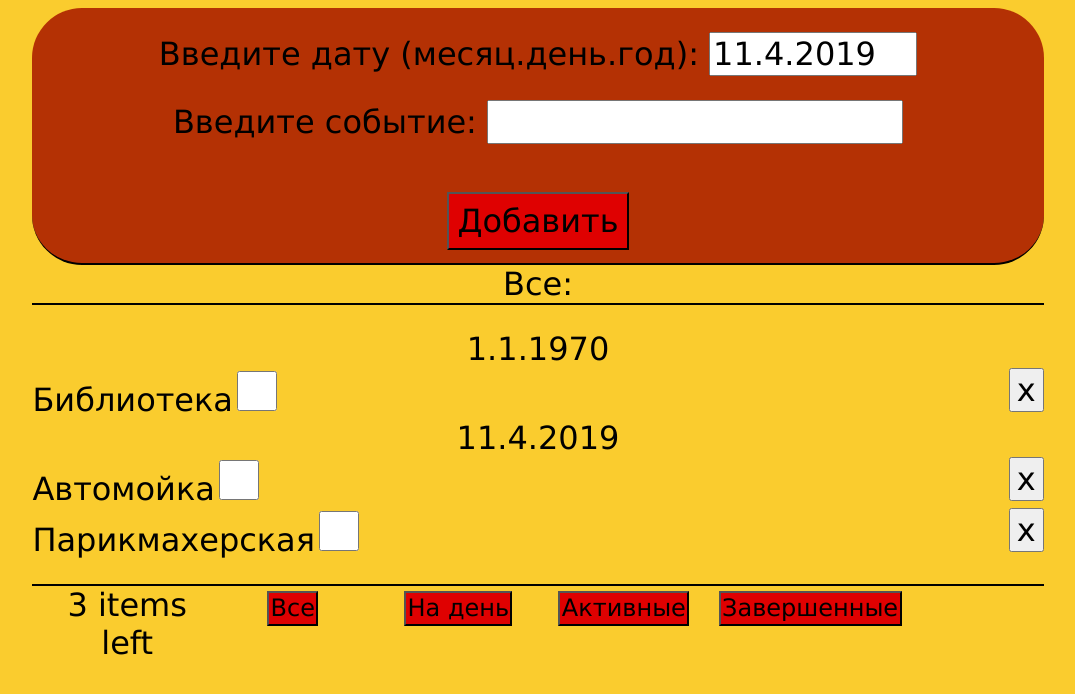
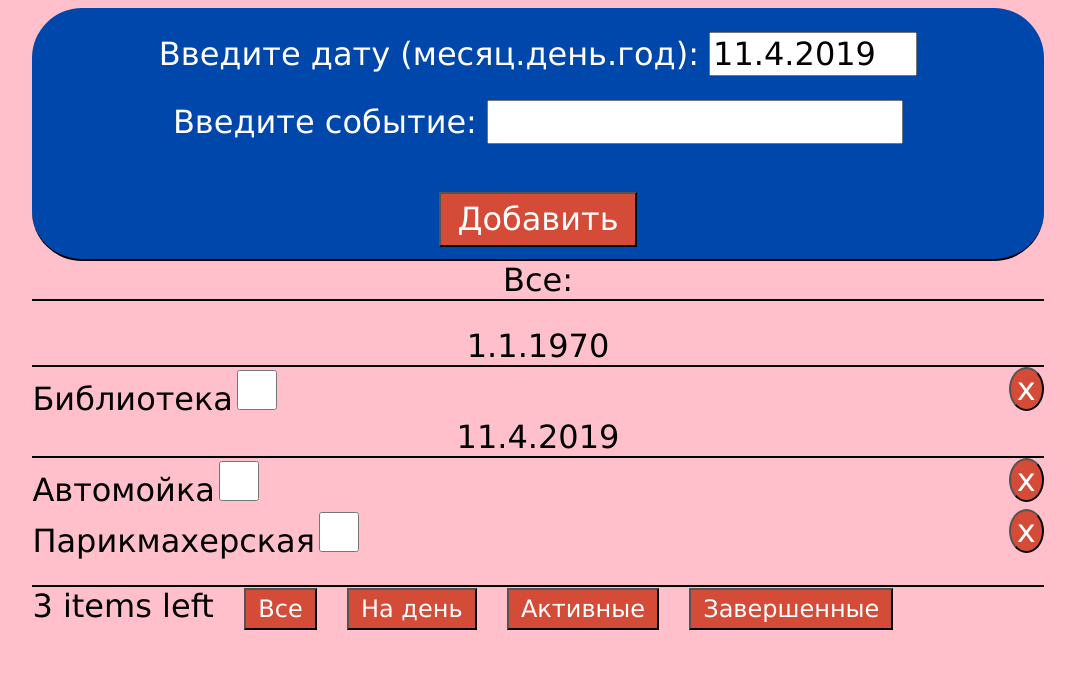
Before and after one commit to Snoop593/todos, a plain HTML site: page index.html in a window 1280 px wide. Shown: the whole page, without its empty margins (102-1177 px from the left). Drawn offline with Linux system fonts and the light colour scheme.

Commit message:
Add files via upload

```diff
--- a/index.js
+++ b/index.js
@@ -27,6 +27,7 @@ var er = document.querySelector('.error')
 var delButton = document.querySelector('.mulDel')
 var state = ""
 var selectedId = [];
+var globalID = 4;
 
 window.onload = new function(){
 	var today =  new Date();
@@ -63,6 +64,7 @@ function loadEvent(e){
 			break;
 		}
 	}
+	var selectNow = 0;
 	events.sort(function(a,b){return a.date-b.date})
 	for(var i=0;i<events.length;i++){
 		var e = events[i]
@@ -70,6 +72,7 @@ function loadEvent(e){
 			var d = document.createElement("div")
 			d.classList.add('date')
 			d.innerHTML = (e.date.getMonth()+1)+"."+e.date.getDate()+"."+e.date.getFullYear();
+			d.style.borderBottom = "2px solid black"
 			section.appendChild(d)
 		}
 		var el = document.createElement("div")
@@ -79,6 +82,7 @@ function loadEvent(e){
 		var index = selectedId.indexOf(e.id.toString())
 		if(index!=-1){
 			el.className+=' selected'
+			selectNow++;
 		}
 		var check = document.createElement("input")
 		check.type = "checkbox";
@@ -95,6 +99,8 @@ function loadEvent(e){
 		el.appendChild(del)
 		section.appendChild(el)
 	}
+	if(selectNow==0) delButton.style.visibility = "hidden"
+	else delButton.style.visibility = "visible"
 	var len = events.length
 	if(len===0)section.innerHTML = "Таких задач нет!"
 	item.innerHTML = len+ (len>1 ? " items" : " item")+" left"
@@ -117,19 +123,21 @@ function addEvent(){
 		er.innerHTML="Введите корректную дату"
 	}
 	else{
-		data.push({id:data.length+1,date:checkCorrectDate(inputs[0].value),event:inputs[1].value,checked:false})
+		data.push({id:globalID++,date:checkCorrectDate(inputs[0].value),event:inputs[1].value,checked:false})
 		loadEvent(state)
 		inputs[1].value=""
 	}
 }
 
 function multiDelete(){
-	selectedId.forEach(function(e,i){
+	for(var i=0;i<selectedId.length;i++){
+		var e = selectedId[i];
 		if(document.getElementById(e)){
 			deleteEvent(e)
 			selectedId.splice(i,1);
+			i--
 		}
-	})
+	}
 	if(selectedId.length==0) delButton.style.visibility = "hidden"
 }
 
@@ -162,6 +170,7 @@ function deleteEvent(e){
 			break;
 		}
 	}
+
 	data.splice(a,1);
 	loadEvent(state)
 }
--- a/style.css
+++ b/style.css
@@ -1,20 +1,24 @@
 *{
 	font-size: 4vh;
 	font-family: Geneva, Arial, Helvetica, sans-serif;
-	color:black;
 }
 body{
-	background-color: #FACC2E;
+	background-color: pink;
 }
 button{
-	text-decoration: none;
-  	background: #DF0101;
-  	padding: 1%;
-  	outline: none;
+	color: #fff;
+ 	text-decoration: none;
+ 	user-select: none;
+ 	background: rgb(212,75,56);
+ 	padding: .2em 0.5em;
   	cursor: pointer;
+
 }
 button:hover{
-  	background: #F5A9A9;
+  	background: rgb(232,95,76);
+}
+button:active{
+	background: rgb(152,15,0);
 }
 
 section{
@@ -24,7 +28,8 @@ section{
 header{
 	width:80%;
 	margin:0 10% 0 10%;
-	background-color: #B43104;
+	background-color: #0047AB;
+	color:white;
 	border-bottom: 2px solid black;
 	padding-bottom: 1%;
 	border-radius: 50px;
@@ -42,18 +47,19 @@ footer{
 	border-top: 2px solid black;
 }
 footer div{
-	width:14%;
+	width:13,3%;
 	float:left;
 	margin: 0 auto;
 	text-align: center;
-	padding-left: 3vh;
+	margin-right: 3%;
 }
 footer div button{
 	font-size: 3vh;
 
 }
 .error{
-	color: yellow;
+	color: orange;
+	font-weight: 800;
 }
 .sort{
 	width:80%;
@@ -65,7 +71,7 @@ footer div button{
 	width: 25vh;
 }
 .selected{
-	background-color: rgba(0,0,0,0.7);
+	background-color: rgba(0,0,0,0.5);
 }
 .checked{
 	text-decoration: line-through;
@@ -76,7 +82,18 @@ footer div button{
   	width: 5vh;
 }
 .del{
+	border-radius: 50%;
 	float: right;
+	color: #fff;
+ 	text-decoration: none;
+ 	user-select: none;
+ 	background: rgb(212,75,56);
+}
+.del:hover{
+  	background: rgb(232,95,76);
+}
+.del:active{
+	background: rgb(152,15,0);
 }
 .date{
 	text-align: center;
```
